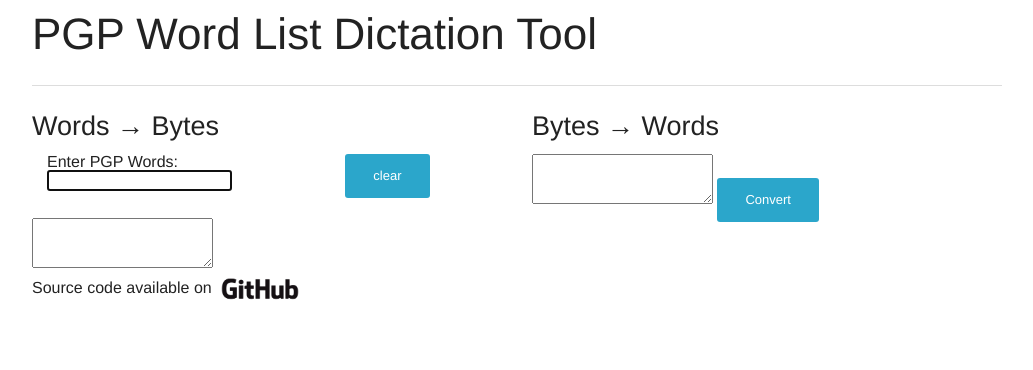
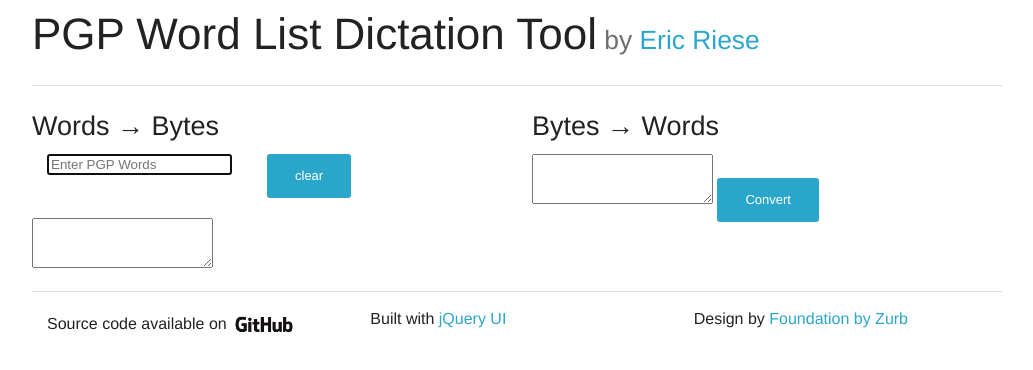
Before and after one commit to er2/lvhack14, a plain HTML site: page index.html in a window 1280 px wide. Shown: the whole page, without its empty margins (123-1156 px from the left). Drawn offline with nearby package versions, Linux system fonts and the light colour scheme.

Commit message:
almost sort of looking good

```diff
--- a/index.html
+++ b/index.html
@@ -634,35 +634,49 @@ var availableTags = [evenWords, oddWords];
 <body onload="document.getElementById('tags').focus()">
 	<div class="row">
 		<div class="large-12 columns">
-			<h1>PGP Word List Dictation Tool</h1>
+			<h1>PGP Word List Dictation Tool<small> by <a href="http://ericrie.se/">Eric Riese</a></small></h1>
 			<hr/>
 		</div>
 	</div>
 	<div class="row">
 		<form>
-			<div class="medium-6 columns">
+			<div class="medium-6 columns panel">
+				<div class="panel">
 					<h3>Words &#8594; Bytes</h3>
-				<label for="tags"  class="large-8 columns">
-					Enter PGP Words:<input id="tags" type="text" onwebkitspeechchange="voice();" onspeechchange="voice();" x-webkit-speech>
+					<div class="medium-6 columns panel">
+					<label for="tags">
+						<input id="tags" type="text" placeholder="Enter PGP Words" onwebkitspeechchange="voice();" onspeechchange="voice();" x-webkit-speech/>
+					</div>
 					</label>
-				<input type="button" onclick="clearn();" value="clear" class="postfix small radius button">
-				</input>
+					<input type="button" onclick="clearn();" value="clear" class="small radius button"/>
 					<div>
 						<textarea id="data" onClick="this.select();"></textarea>
 					</div>
 				</div>
+			</div>
 			<div class="medium-6 columns">
+				<div class="panel">
 					<h3>Bytes &#8594; Words</h3>
 					<textarea id="data_input"></textarea>
 					<input class="small radius button" type="button" onclick="toWords();" value="Convert"></input>
 					<div id="words"></div>
 				</div>
+			</div>
 		</form>
 	</div>
-	<div class="row">
-		<div class="large-8 columns">
-			Source code available on <a href="https://github.com/er2/lvhack14/"><img src="GitHub_Logo.png" width=88></img></a>
+	<footer class="row">
+		<div class="large-12 columns">
+		<hr/>
+			<div class="large-4 columns">
+				Source code available on <a href="https://github.com/er2/lvhack14/"><img src="GitHub_Logo.png" width=66></img></a>
+			</div>
+			<div class="large-4 columns">
+				Built with <a href="http://jquery.com/ui/">jQuery UI</a>
+			</div>
+			<div class="large-4 columns">
+				Design by <a href="http://foundation.zurb.com/">Foundation by Zurb</a>
 			</div>
 		</div>
+	</footer>
 </body>
 </html>
```
Lines whose indentation alone changed are shown as unchanged.
